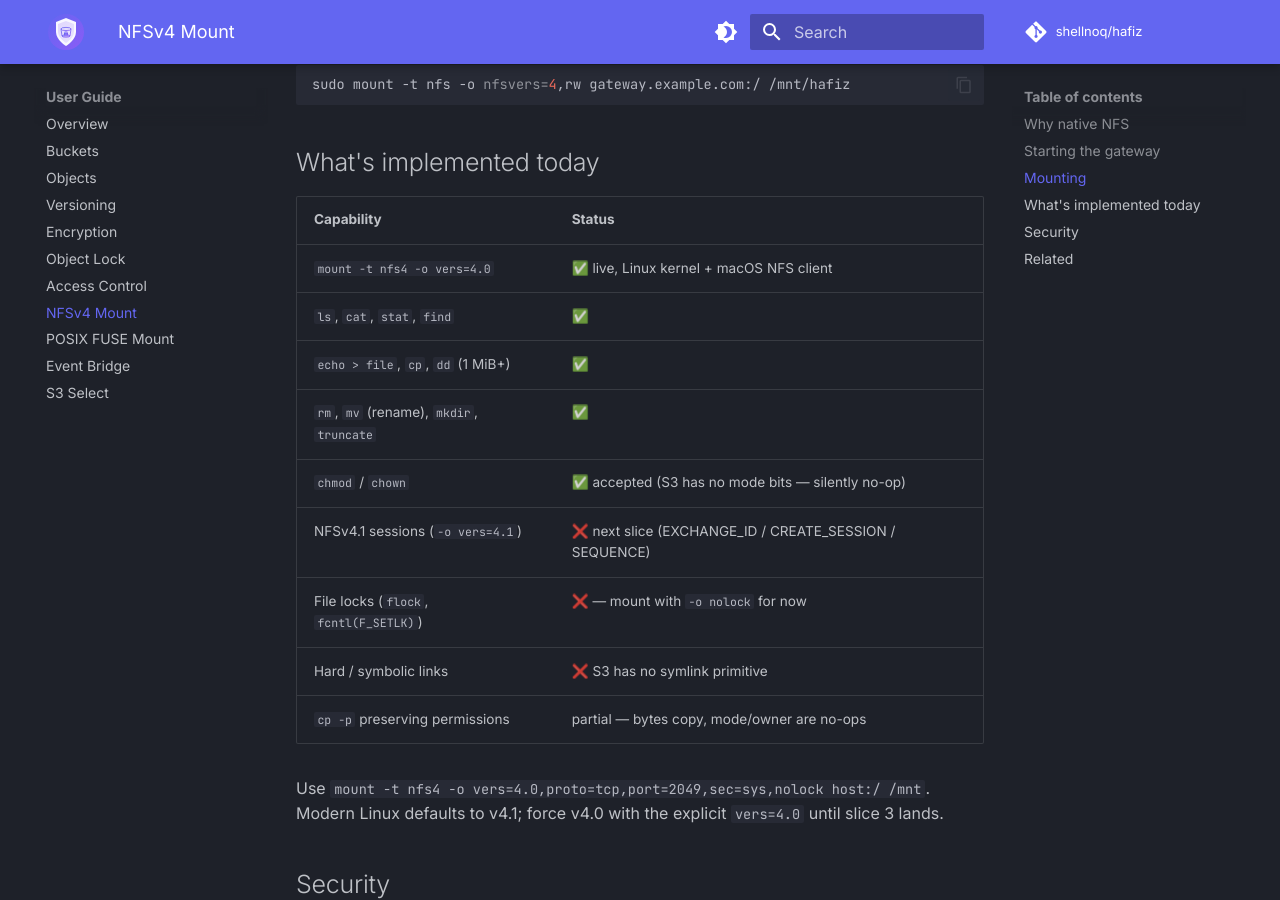
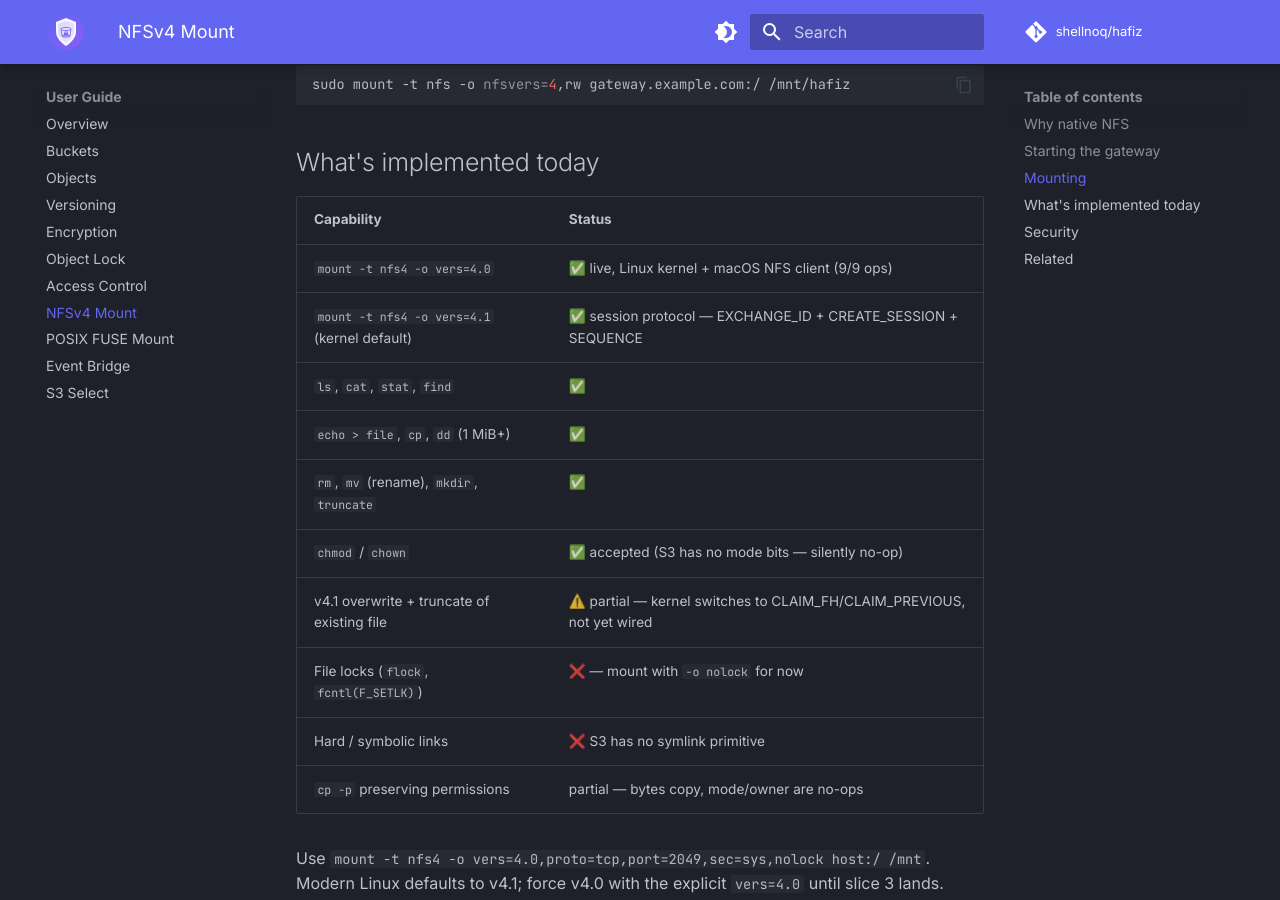
Before and after one commit to shellnoq/hafiz-web, an MkDocs documentation site: the page built from docs/user-guide/nfs-mount.md, in a window 1280 px wide and 900 px high, scrolled down 1200 px. Built offline with MkDocs 1.6.1 and Material for MkDocs 9.7.7, drawn with Linux system fonts in a browser that asks for light colours; comment, search, counter and statistics services are not loaded.

Commit message:
docs(nfs): slice 3 — vers=4.1 session protocol live

```diff
--- a/docs/user-guide/nfs-mount.md
+++ b/docs/user-guide/nfs-mount.md
@@ -43,12 +43,13 @@ sudo mount -t nfs -o nfsvers=4,rw gateway.example.com:/ /mnt/hafiz
 
 | Capability | Status |
 |---|---|
-| `mount -t nfs4 -o vers=4.0` | ✅ live, Linux kernel + macOS NFS client |
+| `mount -t nfs4 -o vers=4.0` | ✅ live, Linux kernel + macOS NFS client (9/9 ops) |
+| `mount -t nfs4 -o vers=4.1` (kernel default) | ✅ session protocol — EXCHANGE_ID + CREATE_SESSION + SEQUENCE |
 | `ls`, `cat`, `stat`, `find` | ✅ |
 | `echo > file`, `cp`, `dd` (1 MiB+) | ✅ |
 | `rm`, `mv` (rename), `mkdir`, `truncate` | ✅ |
 | `chmod` / `chown` | ✅ accepted (S3 has no mode bits — silently no-op) |
-| NFSv4.1 sessions (`-o vers=4.1`) | ❌ next slice (EXCHANGE_ID / CREATE_SESSION / SEQUENCE) |
+| v4.1 overwrite + truncate of existing file | ⚠️ partial — kernel switches to CLAIM_FH/CLAIM_PREVIOUS, not yet wired |
 | File locks (`flock`, `fcntl(F_SETLK)`) | ❌ — mount with `-o nolock` for now |
 | Hard / symbolic links | ❌ S3 has no symlink primitive |
 | `cp -p` preserving permissions | partial — bytes copy, mode/owner are no-ops |
```
